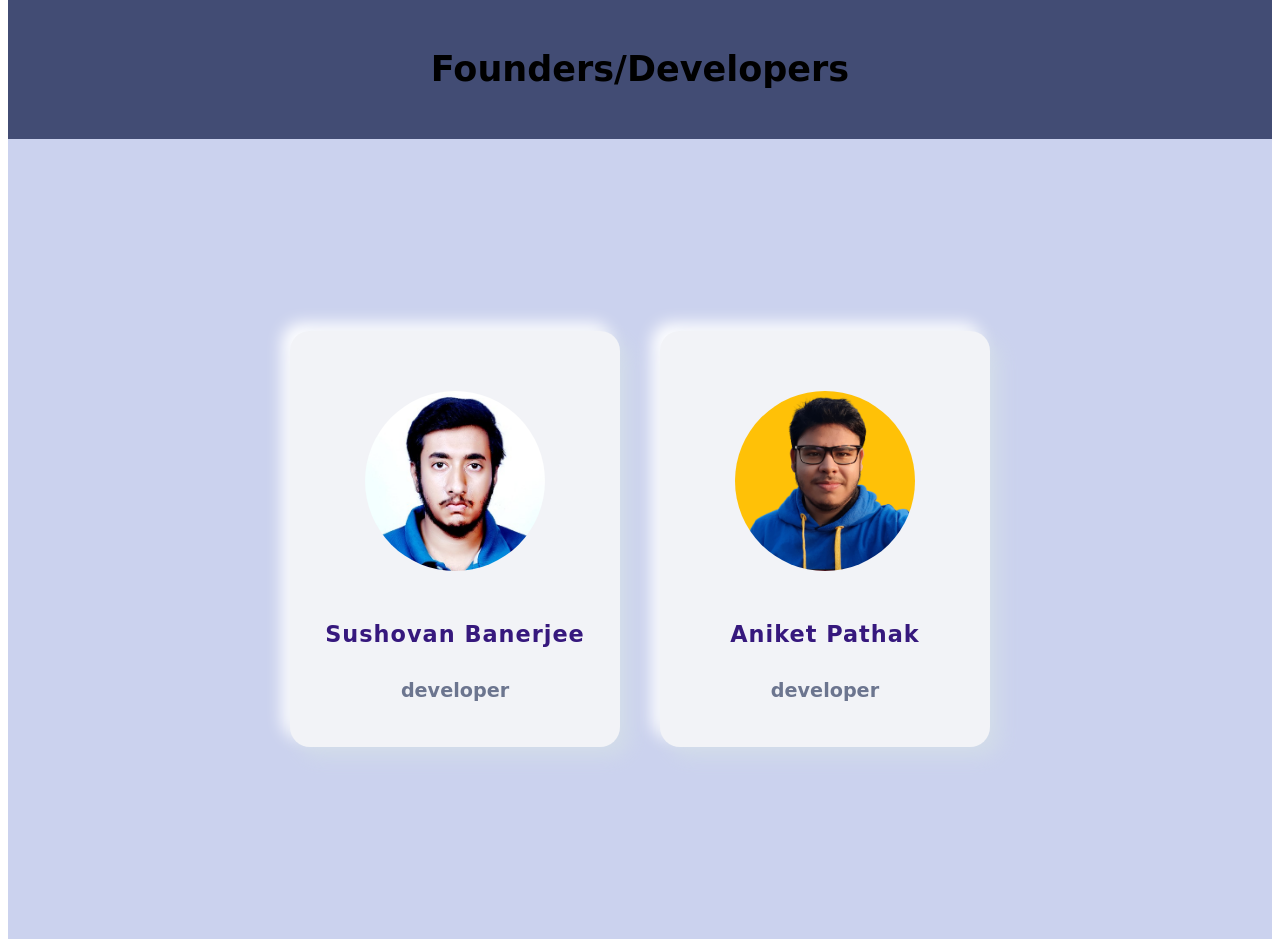
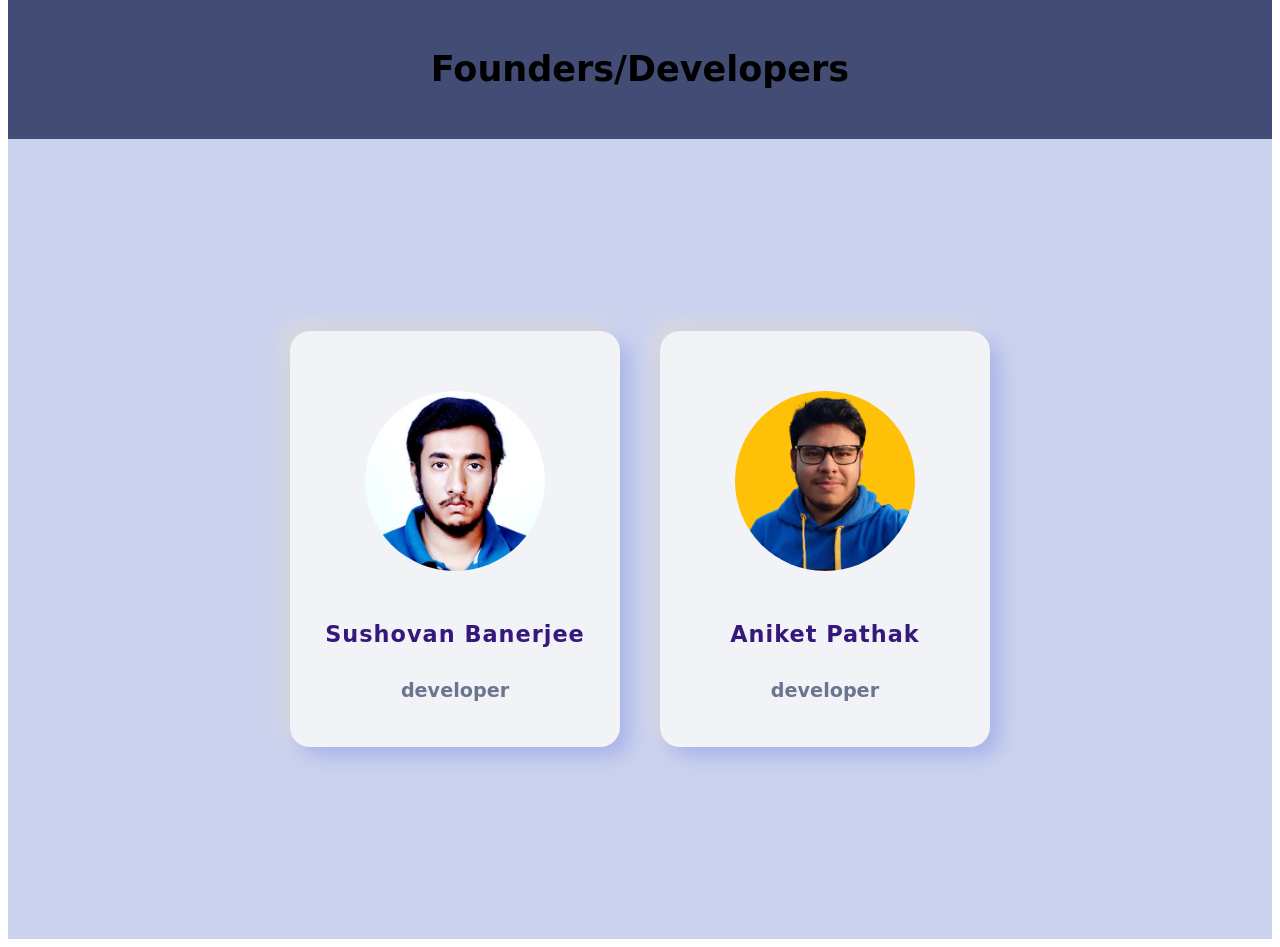
Before and after one commit to sushovanb02/AeroPal, a PHP site: page /about-us.html in a window 1280 px wide. Shown: the part 552-1499 px from the top of the page. Run offline with PHP 8.4, Linux system fonts and the light colour scheme.

Commit message:
added box shadow to cards

```diff
--- a/about-us.css
+++ b/about-us.css
@@ -70,7 +70,7 @@ hr {
     padding: 60px 30px;
     margin: 20px;
     background: #f2f3f7;
-  box-shadow: 0.6em 0.6em 1.2em #d2dce9, -0.5em -0.5em 1em #ffffff;
+    box-shadow: 0.6em 0.6em 1.2em #a9b4e9, -0.5em -0.5em 1em #dadadb;
     border-radius: 20px;
 }
 .container .card .content {
```
Lines whose indentation alone changed are shown as unchanged.
